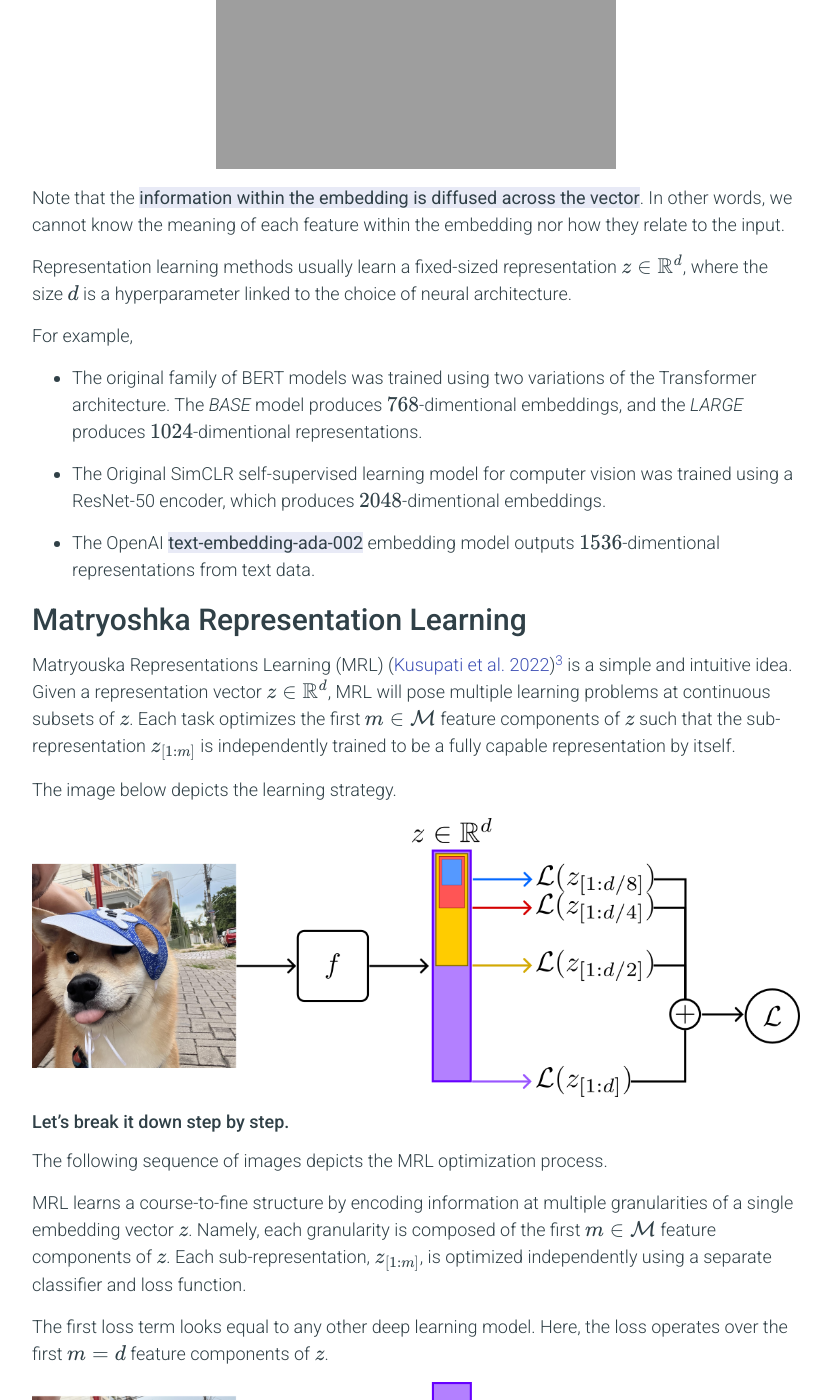
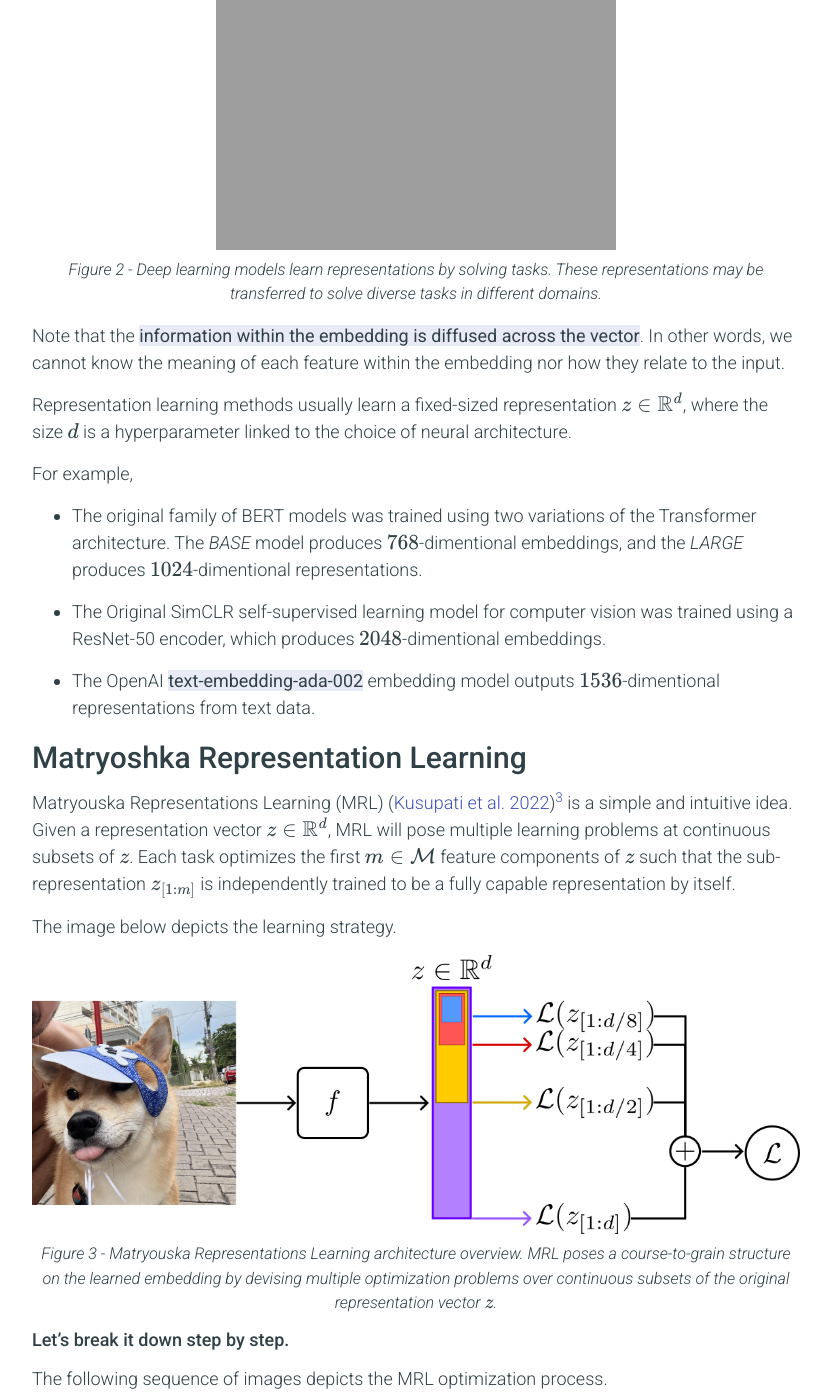
Before and after one commit to sthalles/sthalles.github.io, a Jekyll site: the page built from _posts/2024-02-23-matryoshka-representation-learning.markdown, in a window 1280 px wide and 1400 px high, scrolled down 2392 px. Shown: the whole window, without its empty margins (224-1055 px from the left). Built offline with Jekyll 4.4.1, drawn with Linux system fonts in a browser that asks for light colours; nearby versions of some CDN libraries; formulas are drawn with MathJax 3; comment, search, counter and statistics services are not loaded; some of the changed text lies outside the part shown.

Commit message:
Adding captions to images.

```diff
--- a/_posts/2024-02-23-matryoshka-representation-learning.markdown
+++ b/_posts/2024-02-23-matryoshka-representation-learning.markdown
@@ -3,7 +3,7 @@ layout: post
 title:  "Matryoshka Representation Learning"
 date:   2024-02-23 08:00:00 -0300
 categories: deep learning
-short_description: "Matryoshka Representation Learning (MRL) is a flexible representation learning technique that learns representations by enforcing a course-to-fine structure over the embedding vector $z$ by encoding information at multiple granularities. Each granularity comprises the first $m$ feature components of $z$. After training, users can choose different granularities of a representation based on the best use case while trading off the minimum accuracy possible."
+short_description: "Matryoshka Representation Learning (MRL) is a flexible representation technique to learn representations by enforcing a course-to-fine structure over the embeddings by encoding information at multiple levels of granularity. Each granularity level comprises the first $m$ feature components of $z$. After training, users can choose different granularities of a representation based on the best use case while trading off the minimum accuracy possible."
 tags: machine-learning deep-learning
 image_url: "/assets/matryoshka-representation-learning/cover.png"
 ---
@@ -30,6 +30,7 @@ The pre-trained representations can be used in a variety of ways, such as solvin
 
 <figure>
   <img class="img-responsive center-block" src="{{ site.url }}/assets/matryoshka-representation-learning/supervised-net.png" alt="...">
+  <figcaption>Figure 1 - Supervised learning with deep neural networks. The perceptual input (audio spectrogram) is fed to a neural network, which outputs a vector representation $z$. The representation is fed to a classifier layer, which outputs probability distributions over the set of class labels.</figcaption>
 </figure>
 
 Optionally, one might want to fine-tune (gradually change) the encoder parameters $\theta$ to learn a new downstream task. This technique is called ***fine-tuning*** and is one of the most important concepts of deep learning that powers innumerable applications in industry and academia.
@@ -52,6 +53,7 @@ Thus, the ResNet-50 provided a code with a $73.5$ compression rate.
 
 <figure>
   <img class="img-responsive center-block" src="{{ site.url }}/assets/matryoshka-representation-learning/representation-learning.png" alt="...">
+  <figcaption>Figure 2 - Deep learning models learn representations by solving tasks. These representations may be transferred to solve diverse tasks in different domains.</figcaption>
 </figure>
 
 Note that the ***information within the embedding is diffused across the vector***.
@@ -76,6 +78,8 @@ Each task optimizes the first $m \in \mathcal{M}$ feature components of $z$ such
 The image below depicts the learning strategy.
 <figure>
   <img class="img-responsive center-block" src="{{ site.url }}/assets/matryoshka-representation-learning/mrl-archtecture.png" alt="...">
+  <figcaption>Figure 3 -  Matryouska Representations Learning architecture overview. MRL poses a course-to-grain structure on the learned embedding by devising multiple optimization problems over continuous subsets of the original representation vector $z$.</figcaption>
+
 </figure>
 
 #### Let's break it down step by step.
@@ -90,6 +94,7 @@ Here, the loss operates over the first $m = d$ feature components of $z$.
 
 <figure>
   <img class="img-responsive center-block" src="{{ site.url }}/assets/matryoshka-representation-learning/loss_1.png" alt="...">
+  <figcaption>Figure 4 - The first loss term operates over the entire vector embedding $z$.</figcaption>
 </figure>
 
 Now, things get more interesting.
@@ -98,12 +103,14 @@ In other words, it operates over the first half feature values of $z$, denoted b
 
 <figure>
   <img class="img-responsive center-block" src="{{ site.url }}/assets/matryoshka-representation-learning/loss_2.png" alt="...">
+  <figcaption>Figure 5 - The second loss term operates over the first half of the features of $z$.</figcaption>
 </figure>
 
 Following, the third and fourth loss terms operate over the first $m=\frac{d}{4}$ and $m=\frac{d}{8}$ components of $z$, respectively.
 
 <figure>
   <img class="img-responsive center-block" src="{{ site.url }}/assets/matryoshka-representation-learning/loss_3_4.png" alt="...">
+  <figcaption>Figure 5 - Following, we keep decreasing the representation subset size by halving the remaining feature values until a minimum capacity size is reached.</figcaption>
 </figure>
 
 The process of consistently halving the representation vector $z$ and using its first components continues until a minimum capacity, defined as a hyperparameter, is reached.
```
